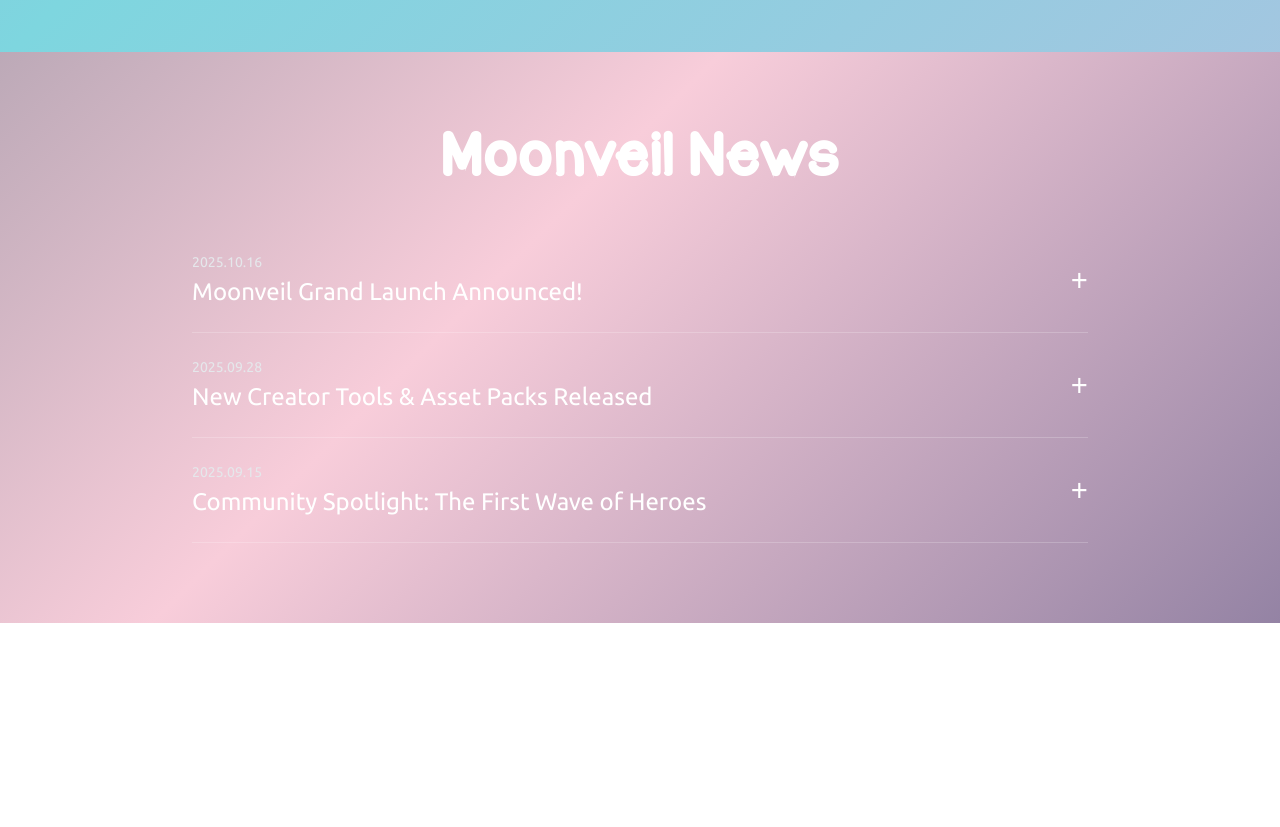
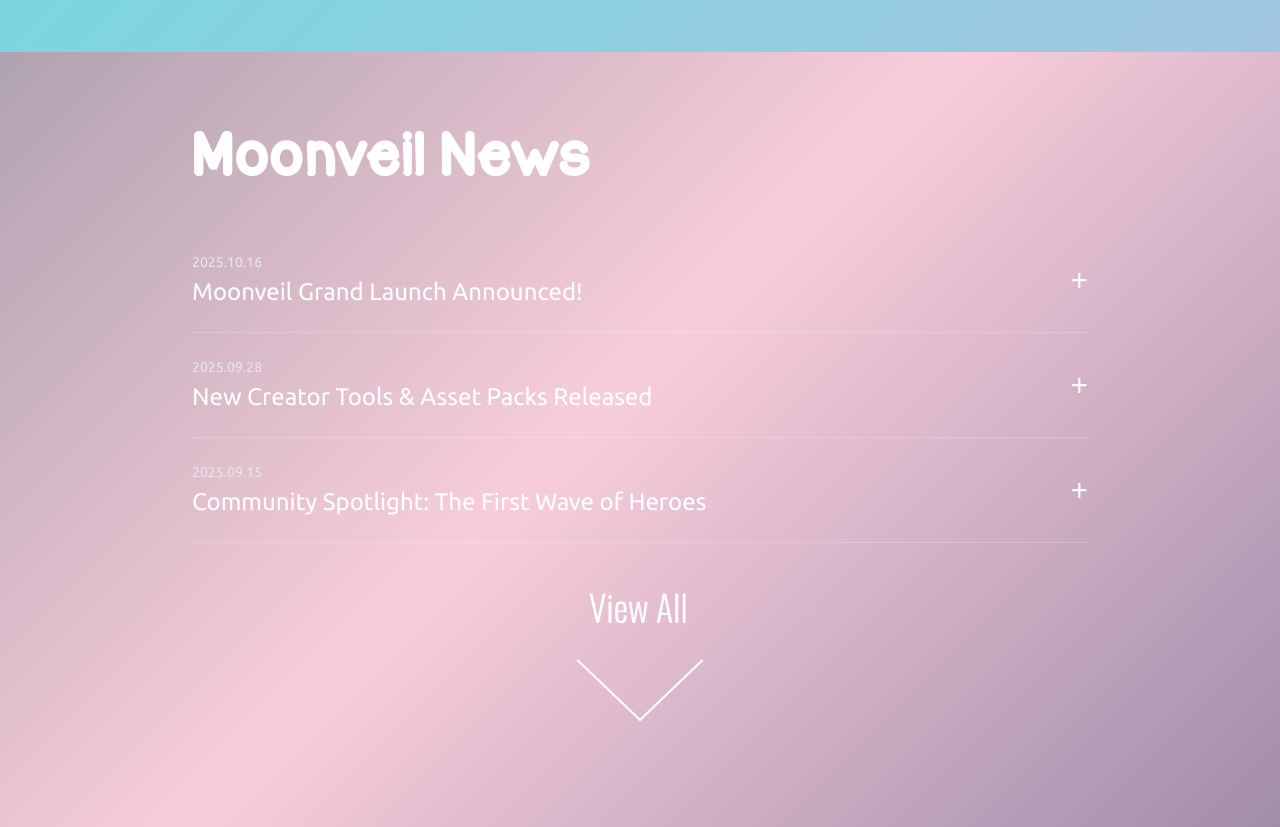
Before and after one commit to Gaeuly/moonveil-cute, a React (Vite) app: page / in a window 1280 px wide. Shown: the part 1420-2247 px from the top of the page. Before the commit the page ends 2043 px from the top, so only its background shows below. Built offline with nearby package versions, Linux system fonts and the light colour scheme.

Commit message:
fix: faq with image

```diff
--- a/src/sections/Faq.tsx
+++ b/src/sections/Faq.tsx
@@ -1,6 +1,5 @@
 import React, { useState } from 'react';
 
-// Komponen untuk satu item Accordion/FAQ
 const AccordionItem = ({ title, date, children }) => {
   const [isOpen, setIsOpen] = useState(false);
 
@@ -23,7 +22,7 @@ const AccordionItem = ({ title, date, children }) => {
       <div
         className={`overflow-hidden transition-all duration-500 ease-in-out ${isOpen ? 'max-h-96 mt-4' : 'max-h-0'}`}
       >
-        <div className="text-gray-200" style={{ fontFamily: "'Ubuntu', sans-serif" }}>
+        <div className="text-gray-200 pt-2" style={{ fontFamily: "'Ubuntu', sans-serif" }}>
           {children}
         </div>
       </div>
@@ -31,8 +30,9 @@ const AccordionItem = ({ title, date, children }) => {
   );
 };
 
-// Komponen utama untuk Section FAQ
 const Faq = () => {
+  const [showAll, setShowAll] = useState(false);
+
   const gradientStyle = `
     @keyframes gradient-animation-faq {
       0% { background-position: 0% 50%; }
@@ -47,22 +47,17 @@ const Faq = () => {
   `;
 
   const faqData = [
-    {
-      date: '2025.10.16',
-      title: 'Moonveil Grand Launch Announced!',
-      content: 'We are thrilled to announce the official grand launch of the Moonveil universe! Mark your calendars for a universe-wide celebration filled with exclusive events, special rewards, and the beginning of a new epic saga. More details to be revealed soon!'
-    },
-    {
-      date: '2025.09.28',
-      title: 'New Creator Tools & Asset Packs Released',
-      content: 'Empowering our community is our top priority. Today, we have released a new suite of creator tools, including an advanced avatar customizer and new asset packs for world-building. Let your imagination run wild and show us what you can create!'
-    },
-    {
-      date: '2025.09.15',
-      title: 'Community Spotlight: The First Wave of Heroes',
-      content: 'We are officially kicking off our first Community Spotlight series! We will be showcasing the most creative, inspiring, and adventurous members of the Moonveil community. Nominate your favorite creators and get ready to be inspired.'
-    },
+    { date: '2025.10.16', title: 'Moonveil Grand Launch Announced!', content: 'We are thrilled to announce the official grand launch of the Moonveil universe! Mark your calendars for a universe-wide celebration.' },
+    { date: '2025.09.28', title: 'New Creator Tools & Asset Packs Released', content: 'Empowering our community is our top priority. Today, we have released a new suite of creator tools.' },
+    { date: '2025.09.15', title: 'Community Spotlight: The First Wave of Heroes', content: 'We are officially kicking off our first Community Spotlight series! Nominate your favorite creators and get ready to be inspired.' },
+    { date: '2025.08.30', title: 'The Veilguard Faction Rises', content: 'A new faction, the Veilguard, has emerged from the shadows. Learn about their lore, abilities, and how you can join their ranks.' },
+    { date: '2025.08.12', title: 'Major Performance & Graphics Update', content: 'Experience Moonveil like never before with our latest update, featuring significant performance improvements and stunning graphical enhancements.' },
+    { date: '2025.07.25', title: 'First Annual Moonveil Art Contest', content: 'Calling all artists! Showcase your talent in our first-ever art contest. The theme is "Echoes of the Cosmos". Amazing prizes await!' },
+    { date: '2025.07.05', title: 'Developer Q&A: The Future of Moonveil', content: 'Join us for a live Q&A session with the lead developers. Get insights into upcoming features, lore expansions, and the long-term vision for Moonveil.' },
+    { date: '2025.06.20', title: 'New Region Unlocked: The Sunken City of Lyra', content: 'A vast, mysterious underwater region is now available for exploration. Discover ancient secrets, new creatures, and untold treasures in the depths.' },
   ];
+
+  const visibleFaqs = showAll ? faqData : faqData.slice(0, 3);
 
   return (
     <>
@@ -70,18 +65,26 @@ const Faq = () => {
       <section id="faq" className="py-20 px-4 sm:px-6 animated-gradient-faq">
         <div className="container mx-auto max-w-4xl">
           <h2
-            className="text-4xl sm:text-5xl font-bold mb-12 text-center"
+            className="text-4xl sm:text-5xl font-bold mb-12 text-left"
             style={{ fontFamily: "'KGCorneroftheSky', sans-serif", color: '#FFFFFF' }}
           >
             Moonveil News
           </h2>
           <div>
-            {faqData.map((item, index) => (
+            {visibleFaqs.map((item, index) => (
               <AccordionItem key={index} title={item.title} date={item.date}>
                 <p>{item.content}</p>
               </AccordionItem>
             ))}
           </div>
+
+          {!showAll && (
+            <div className="mt-8 flex justify-center">
+              <button onClick={() => setShowAll(true)} className="focus:outline-none transition-transform duration-300 hover:scale-105">
+                <img src="/faq/viewall.webp" alt="View All News" className="w-full max-w-xs" />
+              </button>
+            </div>
+          )}
         </div>
       </section>
     </>
```
Also changed, not shown: public/faq/viewall.webp (added).
